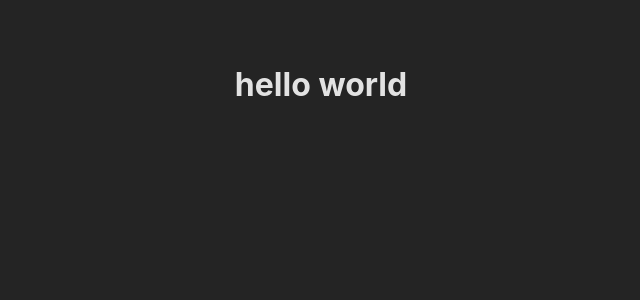
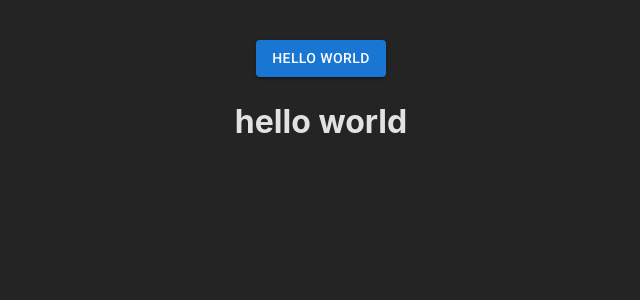
Before and after one commit to jeyofdev/estate-minimalist-react, a React (Vite) app: page / in a window 1280 px wide. Shown: the top 300 px of the page, without its empty margins (319-959 px from the left). Built offline with nearby package versions, Linux system fonts and the light colour scheme.

Commit message:
config : init mui

```diff
--- a/index.html
+++ b/index.html
@@ -1,9 +1,14 @@
-<!DOCTYPE html>
+<!doctype html>
 <html lang="en">
 	<head>
 		<meta charset="UTF-8" />
 		<link rel="icon" type="image/svg+xml" href="/vite.svg" />
 		<meta name="viewport" content="width=device-width, initial-scale=1.0" />
+		<link
+			rel="stylesheet"
+			href="https://fonts.googleapis.com/css2?family=Roboto:wght@300;400;500;600;700&display=swap"
+		/>
+
 		<title>Estate minimalist</title>
 	</head>
 	<body>
--- a/package.json
+++ b/package.json
@@ -11,6 +11,10 @@
 		"prepare": "husky install"
 	},
 	"dependencies": {
+		"@emotion/react": "^11.11.1",
+		"@emotion/styled": "^11.11.0",
+		"@mui/icons-material": "^5.14.12",
+		"@mui/material": "^5.14.12",
 		"@vitejs/plugin-react": "^4.0.3",
 		"react": "^18.2.0",
 		"react-dom": "^18.2.0",
--- a/src/pages/Home.tsx
+++ b/src/pages/Home.tsx
@@ -1,3 +1,10 @@
-const Home = () => <h1>hello world</h1>;
+import { Button } from '@mui/material';
+
+const Home = () => (
+	<>
+		<Button variant='contained'>Hello world</Button>
+		<h1>hello world</h1>
+	</>
+);
 
 export default Home;
```
